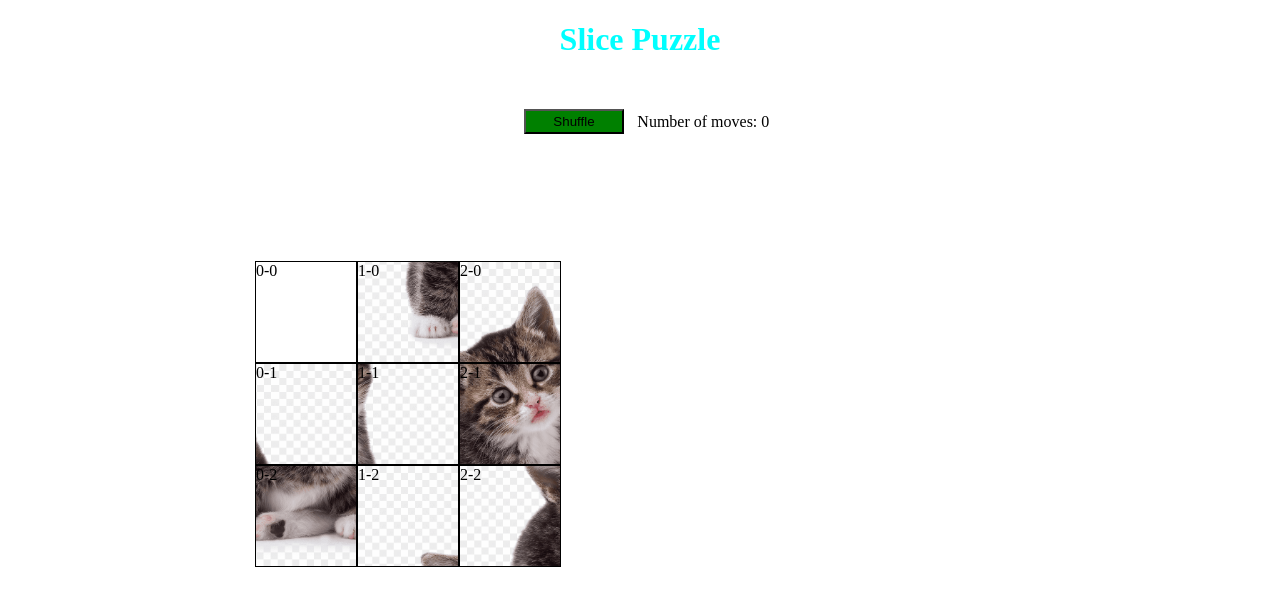
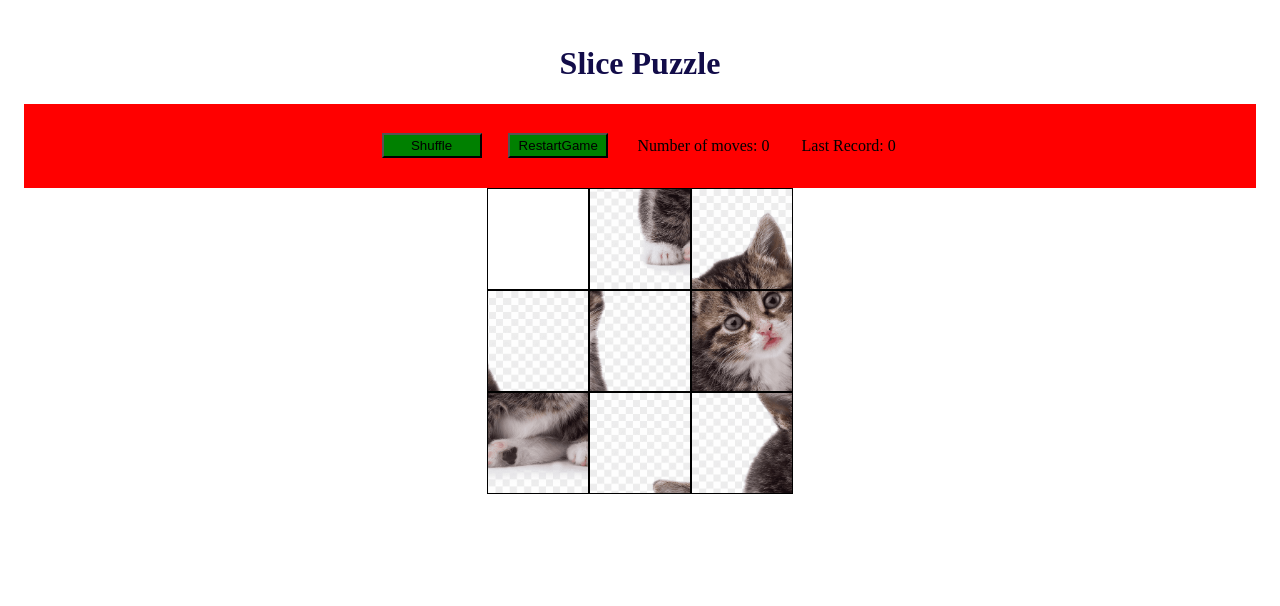
Before and after one commit to elpatron11/js-pictureSlideGame, a plain HTML site: page index.html in a window 1280 px wide. Both pictures are taken after a click on the button "Start". Drawn offline with Linux system fonts and the light colour scheme.

Commit message:
Added som style, new reset Button and record labels

```diff
--- a/index.html
+++ b/index.html
@@ -11,6 +11,7 @@
     <h1>Slice Puzzle</h1>
     <div id="Labels">
         <button id="selectdiv">Start</button>
+        <button id="restartB">RestartGame</button>
     </div>
     <div id="centerAlign">
 
--- a/index.js
+++ b/index.js
@@ -1,3 +1,4 @@
+
 //Asign created divs and containers.
 const centerDiv=document.querySelector("#centerAlign");
 const root = document.querySelector("#wholeGrid");
@@ -8,9 +9,9 @@ root.style.flexDirection="row";
 centerDiv.style.display="flex";
 centerDiv.style.alignItems="center";
 centerDiv.style.justifyContent="center";
-centerDiv.style.width="500px"
-centerDiv.style.height="200px"
-centerDiv.style.margin="150px"
+// centerDiv.style.width="500px"
+// centerDiv.style.height="200px"
+// centerDiv.style.margin="150px"
 
 //Declare global variables to save position if image and later shuffle this.
 let count=0;
@@ -18,11 +19,17 @@ let globalArray=[];
 let shuffleArray=[];
 let positionWith0= null;
 let numberOfMoves=0;
+let previousRecord=0;
 // let shuffleB= true;
 const numberMoves = document.createElement("label")
 numberMoves.textContent= `Number of moves: ${numberOfMoves}`
+numberMoves.style.padding="1em"
 document.getElementById("Labels").appendChild(numberMoves);
 
+const lastRecord = document.createElement("label")
+lastRecord.textContent= `Last Record: ${previousRecord}`
+lastRecord.style.padding="1em"
+document.getElementById("Labels").appendChild(lastRecord);
 // Create matrix for grids
 //Add borders to grids,
 //display flex to make squars
@@ -49,7 +56,7 @@ function creatingGrid(){
             const row= document.createElement("div");  //we will create 3 divs rows inside each div column and later apply flex.
             row.id =`${i}-${j}`; // this will be the dinamic name for each grid so everyone has a different name.
             column.appendChild(row);  //Adding the rows 3 times to each column.
-            row.textContent=`${row.id}` //this text content will display the div id name as a text to keep track.
+            // row.textContent=`${count}` //this text content will display the div id name as a text to keep track.
             row.style.border="1px solid black"  //this will create the border with solid thin back line.
             row.style.height="100px"; // the size of each square will be 100x100 so when its done it will be 300x300.
             row.style.width="100px";
@@ -58,7 +65,7 @@ function creatingGrid(){
             //towards this square to align the imagine in the futue.
             if(count !== 9)
                 {
-                    row.style.backgroundImage= 'url("./cat1.png")'; //we will use this image as a background
+                    row.style.backgroundImage= 'url("./assets/cat1.png")'; //we will use this image as a background
                     row.style.backgroundPosition= `${vertical}` + "px" +" "+ `${horizontal}` + "px"
             //  with vertical and horizontal we move
             // -100px in the x axis and -100 in the y axis so we can simulate that we see the same
@@ -134,7 +141,7 @@ function shuffle(){
 
              if(shuffleArray[counter1] !== "0") //we need to make sure the empty div doesnt have the back image.
              {
-                newcolumn.style.backgroundImage= 'url("./cat1.png")'; // Set background image again in case this was an empty square.
+                newcolumn.style.backgroundImage= 'url("./assets/cat1.png")'; // Set background image again in case this was an empty square.
                 // newcolumn.style.backgroundSize="300px 300px"
                 newcolumn.style.backgroundPosition = shuffleArray[counter1]
             }
@@ -218,7 +225,7 @@ return swap; //
     divId.style.backgroundImage= ''; // this will remove the image and empty the div.
     const emptyDivId= document.getElementById(emptyId) //to select the empty div so we can add the image corresponding
     emptyDivId.style.backgroundPosition = idPosition; //We add the idPosition sent from the image clicked and apply to the div.
-    emptyDivId.style.backgroundImage= 'url("./cat1.png")';// We need to select the image we are working with.
+    emptyDivId.style.backgroundImage= 'url("./assets/cat1.png")';// We need to select the image we are working with.
     let counter3=0;
     let counter4=0;
     // console.log(divId, emptyDivId)
@@ -247,6 +254,9 @@ return swap; //
                 if(counter4 === 8)
                     {
                         console.log("You win.")
+                        window.alert(`Congratulations after ${numberOfMoves} attempts you finally won`);
+                        previousRecord = numberOfMoves;
+                        lastRecord.textContent= `Last Record: ${previousRecord}`
                     }
             }
 
@@ -268,6 +278,21 @@ buttonDiv.addEventListener("click", ()=>{
             numberMoves.textContent= `Number of moves: ${numberOfMoves}`//Update new number of moves.
         }
 })
+
+const restartB = document.getElementById("restartB") //Get button for restarting the game
+restartB.addEventListener("click", ()=>{
+ count=0;
+ for(let i=1; i<10; i++) //we refill the shuffel with the default positions saved in the global array
+   {shuffleArray[i]=globalArray[i];}
+   fixShuffleGrid();
+positionWith0= 0; //reset all global variables to restart the game
+numberOfMoves=0;
+numberMoves.textContent= `Number of moves: ${numberOfMoves}`//Update new number of moves to 0 in browser. Since we are restarting
+buttonDiv.textContent="Start Over"; // Change the display test of the shuffle button to "Start Over" once its clicked.
+})
 creatingGrid();
+
 // shuffle();
 // fixShuffleGrid();
+
+// creatingGrid();
--- a/style.css
+++ b/style.css
@@ -4,7 +4,7 @@ background-color: #cccccc;
 } */
 
 h1 {
-    color:aqua;
+    color:rgb(18, 12, 73);
     text-align: center;
 }
 
@@ -21,20 +21,28 @@ button {
     background-color: green;
 }
 
-#Labels{
+#Labels {
 
         display: flex;
+
         padding: 1em;
         align-items: center;
         justify-content: center;
         align-content: center;
-        margin: 1em;
-        /* background-color: red; */
+        /* margin: 50px; */
+        background-color: red;
         /* border: 1em bold red; */
         border-radius: round;
 }
-
+/*
 #wholeGrid{
 
             padding-top: -500px;
+} */
+
+body{
+    display: flex;
+    align-content: center;
+    flex-direction: column;
+    padding:1em;
 }
```
Also changed, not shown: cutImage.js (deleted, +0 -23 lines), assets/cat1.png (renamed from cat1.png).
